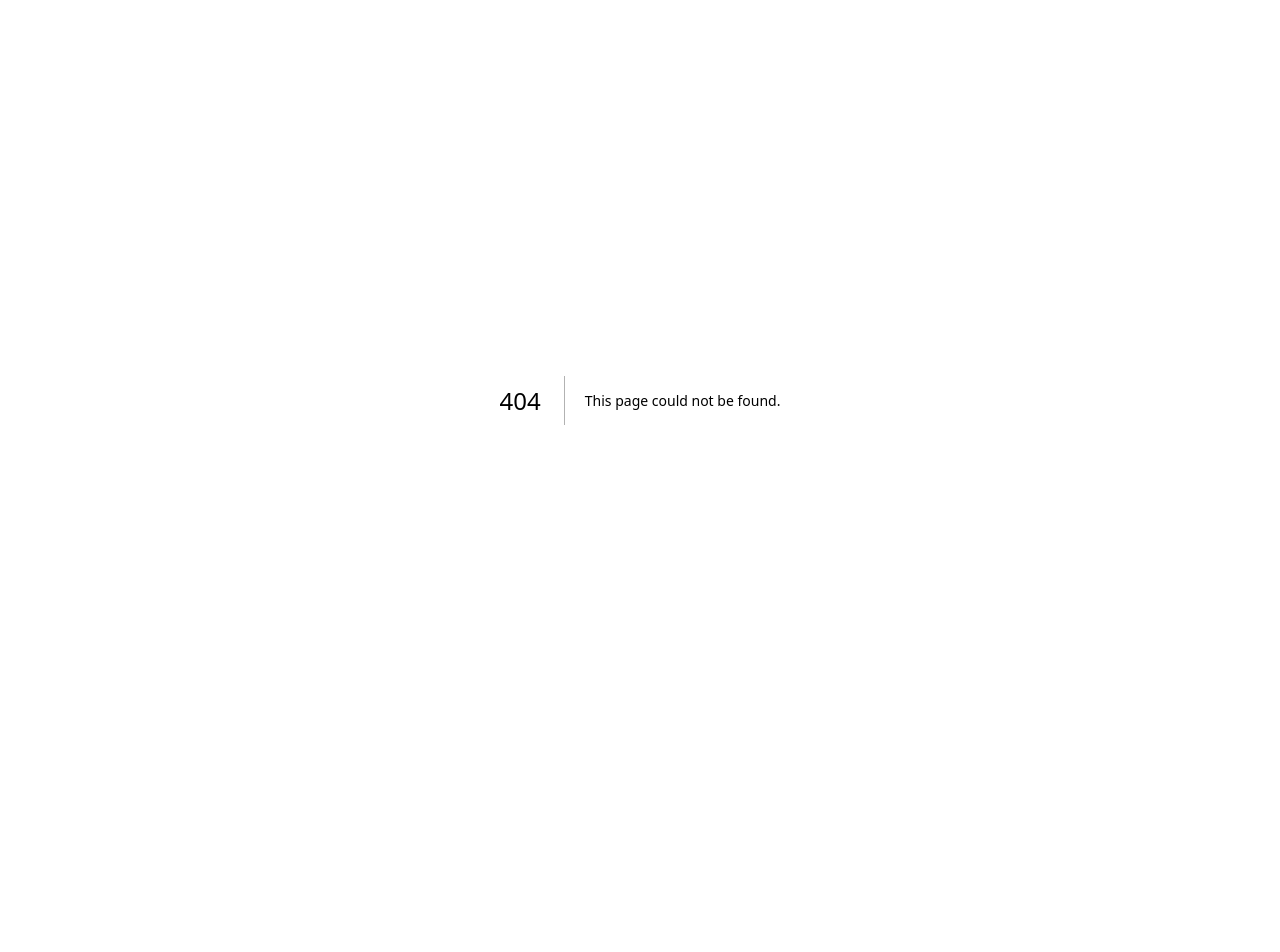
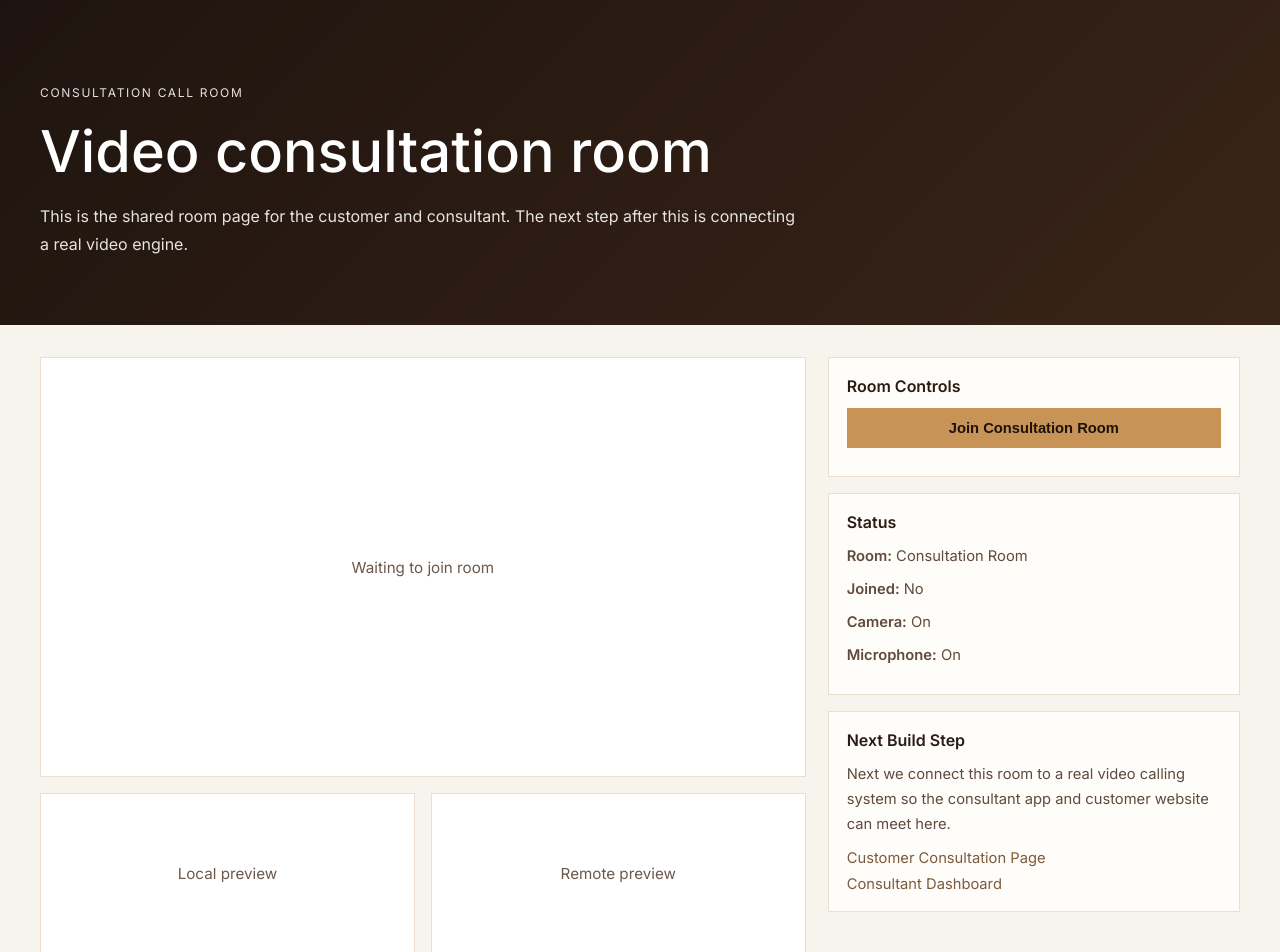
Before and after one commit to kantterosclothingco-lab/soulfood-fusion-house, a Next.js app: page /call-room in a window 1280 px wide. Before the commit this address had no page. Shown: the top 952 px of the page. Before the commit the page ends 800 px from the top, so only its background shows below. Built offline with nearby package versions, Linux system fonts and the light colour scheme.

Commit message:
Create call-room.js

```diff
--- /dev/null
+++ b/pages/call-room.js
@@ -0,0 +1,293 @@
+import Head from "next/head";
+import Link from "next/link";
+import { useState } from "react";
+
+export default function CallRoomPage() {
+  const [joined, setJoined] = useState(false);
+  const [cameraOn, setCameraOn] = useState(true);
+  const [micOn, setMicOn] = useState(true);
+
+  return (
+    <>
+      <Head>
+        <title>Consultation Call Room | Soulfood Fusion House</title>
+        <meta name="viewport" content="width=device-width, initial-scale=1" />
+        <link
+          href="https://fonts.googleapis.com/css2?family=Inter:wght@300;400;500;600&display=swap"
+          rel="stylesheet"
+        />
+      </Head>
+
+      <main className="page">
+        <section className="header">
+          <div className="inner">
+            <p className="eyebrow">Consultation Call Room</p>
+            <h1>Video consultation room</h1>
+            <p>
+              This is the shared room page for the customer and consultant.
+              The next step after this is connecting a real video engine.
+            </p>
+          </div>
+        </section>
+
+        <section className="content">
+          <div className="callLayout">
+            <div className="videoArea">
+              <div className="videoBox large">
+                {joined ? "Consultation video area" : "Waiting to join room"}
+              </div>
+
+              <div className="videoRow">
+                <div className="videoBox small">
+                  {joined ? "Your camera preview" : "Local preview"}
+                </div>
+                <div className="videoBox small">
+                  {joined ? "Consultant / Customer preview" : "Remote preview"}
+                </div>
+              </div>
+            </div>
+
+            <aside className="sidebar">
+              <div className="panel">
+                <h2>Room Controls</h2>
+
+                {!joined ? (
+                  <button
+                    className="primaryBtn full"
+                    onClick={() => setJoined(true)}
+                    type="button"
+                  >
+                    Join Consultation Room
+                  </button>
+                ) : (
+                  <>
+                    <button
+                      className="primaryBtn full"
+                      onClick={() => setCameraOn((prev) => !prev)}
+                      type="button"
+                    >
+                      {cameraOn ? "Turn Camera Off" : "Turn Camera On"}
+                    </button>
+
+                    <button
+                      className="secondaryBtn full"
+                      onClick={() => setMicOn((prev) => !prev)}
+                      type="button"
+                    >
+                      {micOn ? "Mute Microphone" : "Unmute Microphone"}
+                    </button>
+
+                    <button
+                      className="dangerBtn full"
+                      onClick={() => setJoined(false)}
+                      type="button"
+                    >
+                      Leave Room
+                    </button>
+                  </>
+                )}
+              </div>
+
+              <div className="panel">
+                <h2>Status</h2>
+                <p>
+                  <strong>Room:</strong> Consultation Room
+                </p>
+                <p>
+                  <strong>Joined:</strong> {joined ? "Yes" : "No"}
+                </p>
+                <p>
+                  <strong>Camera:</strong> {cameraOn ? "On" : "Off"}
+                </p>
+                <p>
+                  <strong>Microphone:</strong> {micOn ? "On" : "Muted"}
+                </p>
+              </div>
+
+              <div className="panel">
+                <h2>Next Build Step</h2>
+                <p>
+                  Next we connect this room to a real video calling system so
+                  the consultant app and customer website can meet here.
+                </p>
+
+                <div className="links">
+                  <Link href="/consultation">Customer Consultation Page</Link>
+                  <Link href="/consultant">Consultant Dashboard</Link>
+                </div>
+              </div>
+            </aside>
+          </div>
+        </section>
+      </main>
+
+      <style jsx global>{`
+        * {
+          box-sizing: border-box;
+        }
+
+        body {
+          margin: 0;
+          font-family: "Inter", sans-serif;
+          background: #f7f4ee;
+          color: #2a1c15;
+        }
+
+        .page {
+          min-height: 100vh;
+        }
+
+        .header {
+          background: linear-gradient(135deg, #1e140f, #3a2418);
+          color: white;
+          padding: 70px 20px 50px;
+        }
+
+        .inner {
+          max-width: 1200px;
+          margin: 0 auto;
+        }
+
+        .eyebrow {
+          font-size: 0.75rem;
+          text-transform: uppercase;
+          letter-spacing: 0.14em;
+          color: #d8b07a;
+        }
+
+        .header h1 {
+          font-size: clamp(2rem, 5vw, 3.6rem);
+          font-weight: 500;
+          margin: 12px 0 14px;
+        }
+
+        .header p {
+          max-width: 760px;
+          line-height: 1.8;
+          color: rgba(255, 255, 255, 0.88);
+        }
+
+        .content {
+          padding: 32px 20px 60px;
+        }
+
+        .callLayout {
+          max-width: 1200px;
+          margin: 0 auto;
+          display: grid;
+          grid-template-columns: 1.3fr 0.7fr;
+          gap: 22px;
+        }
+
+        .videoArea {
+          display: grid;
+          gap: 16px;
+        }
+
+        .videoBox {
+          border: 1px solid #eadfce;
+          background: #ffffff;
+          display: grid;
+          place-items: center;
+          color: #6b584b;
+          font-size: 0.95rem;
+        }
+
+        .videoBox.large {
+          min-height: 420px;
+        }
+
+        .videoRow {
+          display: grid;
+          grid-template-columns: 1fr 1fr;
+          gap: 16px;
+        }
+
+        .videoBox.small {
+          min-height: 160px;
+        }
+
+        .sidebar {
+          display: grid;
+          gap: 16px;
+          align-self: start;
+        }
+
+        .panel {
+          background: #fffdf9;
+          border: 1px solid #eadfce;
+          padding: 18px;
+        }
+
+        .panel h2 {
+          margin: 0 0 12px;
+          font-size: 1rem;
+          font-weight: 600;
+        }
+
+        .panel p {
+          margin: 8px 0;
+          font-size: 0.92rem;
+          line-height: 1.7;
+          color: #5f4a3d;
+        }
+
+        .primaryBtn,
+        .secondaryBtn,
+        .dangerBtn {
+          border: none;
+          padding: 12px 16px;
+          font-weight: 600;
+          font-size: 0.92rem;
+          cursor: pointer;
+        }
+
+        .primaryBtn {
+          background: #c79356;
+          color: #1e120d;
+        }
+
+        .secondaryBtn {
+          background: #efe5d8;
+          color: #3a2418;
+        }
+
+        .dangerBtn {
+          background: #7f2f2f;
+          color: white;
+        }
+
+        .full {
+          width: 100%;
+          margin-bottom: 10px;
+        }
+
+        .links {
+          display: grid;
+          gap: 8px;
+          margin-top: 12px;
+        }
+
+        .links a {
+          color: #7c5a3c;
+          text-decoration: none;
+          font-size: 0.92rem;
+        }
+
+        @media (max-width: 900px) {
+          .callLayout {
+            grid-template-columns: 1fr;
+          }
+
+          .videoRow {
+            grid-template-columns: 1fr;
+          }
+
+          .videoBox.large {
+            min-height: 280px;
+          }
+        }
+      `}</style>
+    </>
+  );
+}
```
